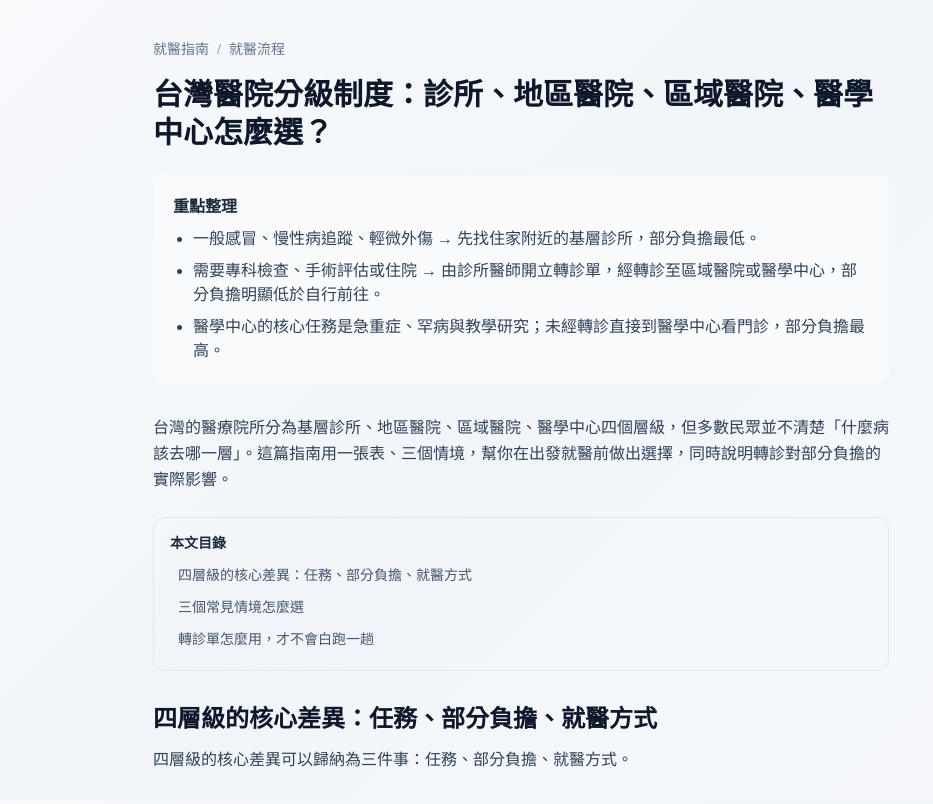
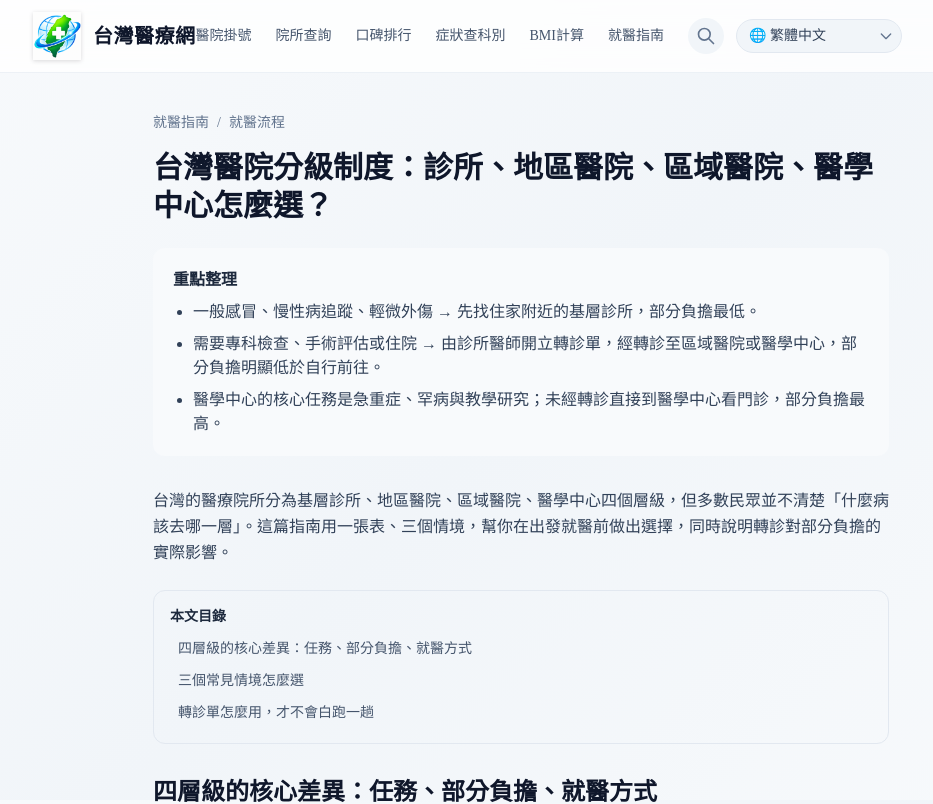
Before and after one commit to fix4c/tw16, a Next.js app: page /guides/hospital-level-guide in a window 1280 px wide. Shown: the top 804 px of the page, without its empty margins (119-1052 px from the left). Built offline with nearby package versions, Linux system fonts and the light colour scheme.

Commit message:
fix(guides): 加入全局 Header 導航列

```diff
--- a/app/guides/[slug]/page.tsx
+++ b/app/guides/[slug]/page.tsx
@@ -1,5 +1,6 @@
 import type { Metadata } from 'next';
 import { notFound } from 'next/navigation';
+import { Header } from '@/app/components/Header';
 import { GuidePage } from '@/components/guides/GuidePage';
 import { getGuide, guides } from '@/lib/guides/manifest';
 import { getGuideContent } from '@/content/guides/registry';
@@ -66,6 +67,7 @@ export default async function Page({
 
   return (
     <>
+      <Header />
       <script
         type="application/ld+json"
         dangerouslySetInnerHTML={{ __html: JSON.stringify(articleJsonLd) }}
--- a/app/guides/page.tsx
+++ b/app/guides/page.tsx
@@ -1,5 +1,6 @@
 import type { Metadata } from 'next';
 import Link from 'next/link';
+import { Header } from '@/app/components/Header';
 import { guideCategories, guides } from '@/lib/guides/manifest';
 import type { GuideCategory } from '@/lib/guides/types';
 
@@ -23,6 +24,8 @@ export default function GuidesIndexPage() {
   const featured = guides.filter((g) => g.priority === 1);
 
   return (
+    <>
+      <Header />
       <div className="mx-auto max-w-4xl px-4 py-10">
         <h1 className="text-3xl font-bold text-slate-900">就醫指南</h1>
         <p className="mt-3 text-slate-600">
@@ -95,5 +98,6 @@ export default function GuidesIndexPage() {
           );
         })}
       </div>
+    </>
   );
 }
```
Lines whose indentation alone changed are shown as unchanged.
